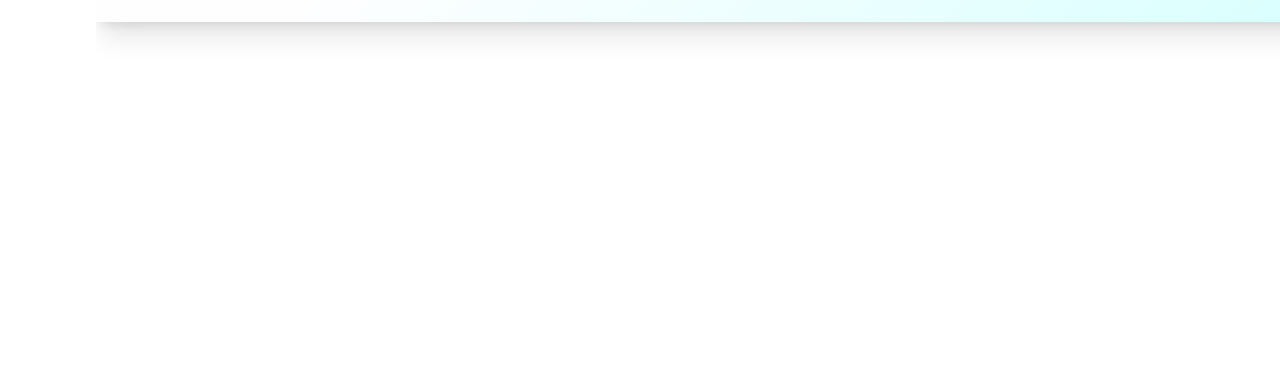
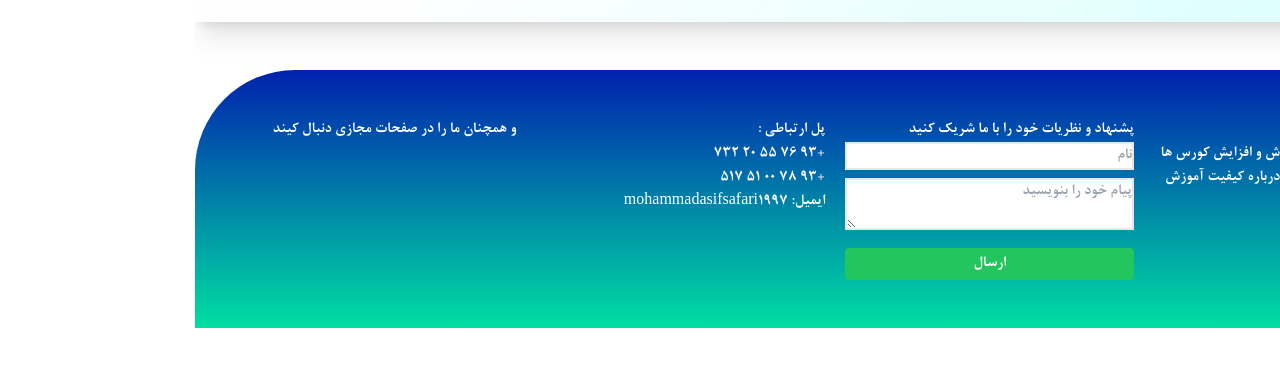
Before and after one commit to safariasif/Light, a Next.js app: page / in a window 1280 px wide. Shown: the part 378-744 px from the top of the page. Built offline with nearby package versions, Linux system fonts and the light colour scheme.

Commit message:
created footer section

```diff
--- a/components/Footer/footer.js
+++ b/components/Footer/footer.js
@@ -0,0 +1,65 @@
+const Footer=()=>{
+    return (
+      <div className="footer mt-12 text-white">
+        <div className="grid md:grid-cols-4 gap-5 sm:grid-cols-2 xs:block py-12 px-8">
+          <div>
+            <h1>درباره ما:</h1>
+            <span>
+              مام تلاش ما در باره کمیت اموزش و افزایش کورس ها نیست بلکه تمام
+              تمام تلاش ما درباره کیفیت آموزش است
+            </span>
+          </div>
+          <div>
+            <h1>پشنهاد و نظریات خود را با ما شریک کنید</h1>
+            <input
+              type="text"
+              className="w-full border-2 text-gray-800"
+              placeholder="نام"
+            ></input>
+            <textarea
+              className="w-full my-2 border-2 text-gray-800"
+              name="message"
+              id=""
+              cols="30"
+              rows="2"
+              placeholder="پیام خود را بنویسید"
+            ></textarea>
+            <button className="d-block w-full rounded py-1 text-white bg-green-500">
+              ارسال
+            </button>
+          </div>
+          <div className="">
+            <div className="">
+              <h6>پل ارتباطی :</h6>
+            </div>
+            <div className="">
+              <p>
+                <span className="">+93</span> 76 55 20 732
+              </p>
+              <p>
+                <span className="">+93</span> 78 00 51 517
+              </p>
+            </div>
+            <div className=" ">
+              <span>ایمیل: </span>
+              <span> mohammadasifsafari1997</span>
+            </div>
+          </div>
+          <div className="">
+            <div>
+              <h6>و همچنان ما را در صفحات مجازی دنبال کیند</h6>
+            </div>
+            <div className="">
+              <i className="fab fa-facebook text-primary"></i>
+              <i className="fab fa-instagram text-danger"></i>
+              <i className="fab fa-twitter text-info"></i>
+              <i className="fab fa-linkedin text-primary"></i>
+            </div>
+          </div>
+        </div>
+      </div>
+    );
+}
+
+
+export default Footer;
--- a/pages/index.js
+++ b/pages/index.js
@@ -2,12 +2,14 @@ import Head from 'next/head'
 import Navbar from '../components/Navbar/navbar'
 import Banner from '../components/Banner/banner';
 import Meta from '../components/Meta/Meta';
+import Footer from '../components/Footer/footer';
 export default function Home() {
   return (
     <div>
       <Meta title={'لایت | دنیایی برنامه نویسی'}></Meta>
       <Navbar />
       <Banner />
+      <Footer/>
     </div>
   );
 }
--- a/styles/globals.css
+++ b/styles/globals.css
@@ -114,3 +114,12 @@ a {
   @apply border border-2 rounded w-4/12;
 }
 /* end of Login Form */
+
+/* start of footer */
+.footer{
+
+  background-image: linear-gradient(#0021ae,#00dfa2);
+  border-top-left-radius: 100px;
+  border-top-right-radius: 20px;
+}
+/* end of footer */
```
